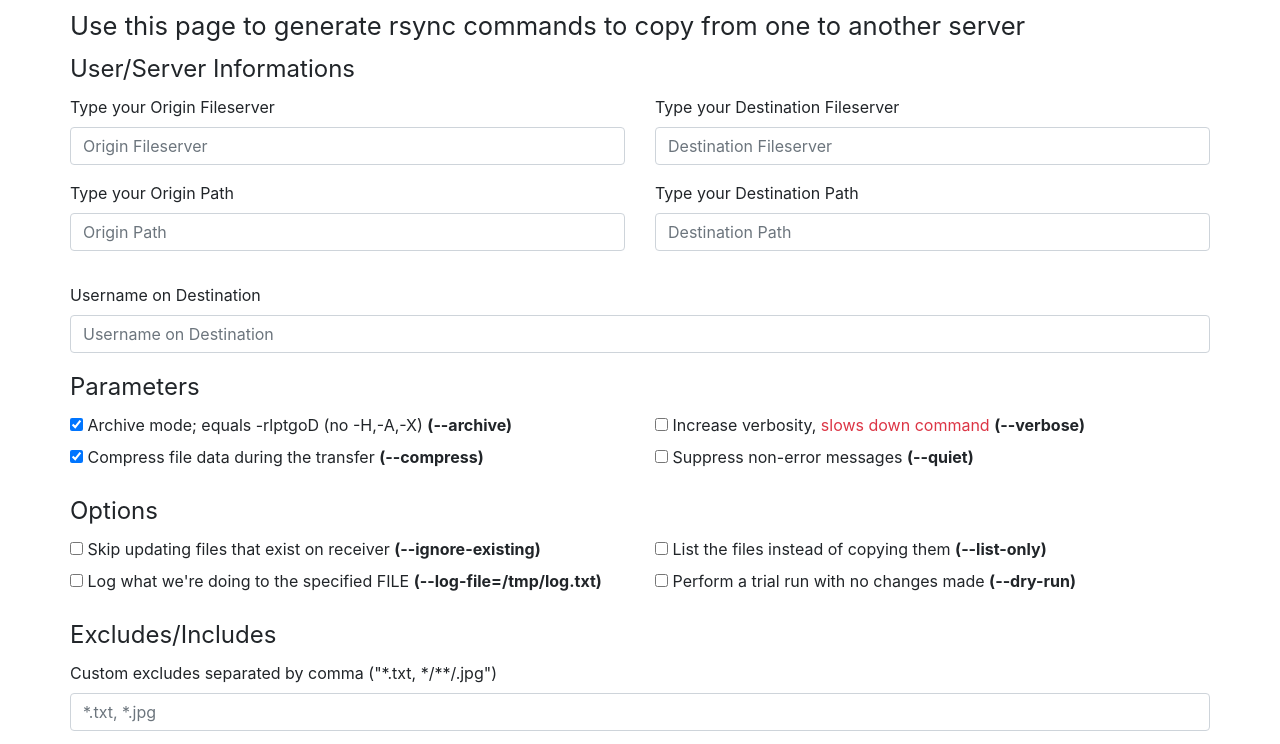
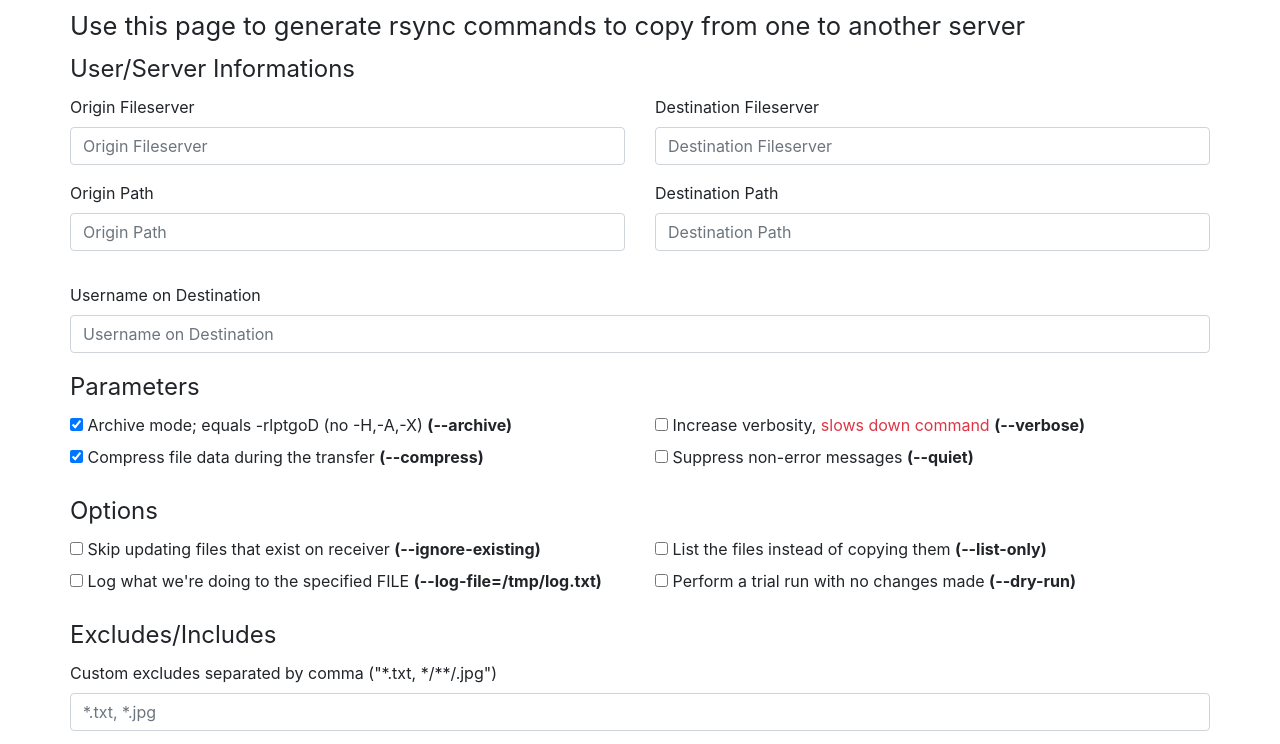
Before and after one commit to ribase/rsyncgen, a plain HTML site: page index.html in a window 1280 px wide. Shown: the part 51-795 px from the top of the page. Drawn offline with nearby package versions, Linux system fonts and the light colour scheme.

Commit message:
added better lang

```diff
--- a/index.html
+++ b/index.html
@@ -24,12 +24,12 @@
                 <div class="row">
                     <div class="form-group col-6">
                         <div class="form-group">
-                            <label>Type your Origin Fileserver</label>
+                            <label>Origin Fileserver</label>
                             <input class="form-control" type="text" id="originCustom" name="credentials[originCustom]"
                                    placeholder='Origin Fileserver' required>
                         </div>
                         <div class="form-group">
-                            <label>Type your Origin Path</label>
+                            <label>Origin Path</label>
                             <input class="form-control" type="text" id="originCustomPath"
                                    name="credentials[originCustomPath]"
                                    placeholder='Origin Path' required>
@@ -38,13 +38,13 @@
 
                     <div class="form-group col-6">
                         <div class="form-group">
-                            <label>Type your Destination Fileserver</label>
+                            <label>Destination Fileserver</label>
                             <input class="form-control" type="text" id="destinationCustom"
                                    name="credentials[destinationCustom]"
                                    placeholder='Destination Fileserver' required>
                         </div>
                         <div class="form-group">
-                            <label>Type your Destination Path</label>
+                            <label>Destination Path</label>
                             <input class="form-control" type="text" id="destinationCustomPath"
                                    name="credentials[destinationCustomPath]"
                                    placeholder='Destination Path' required>
```
